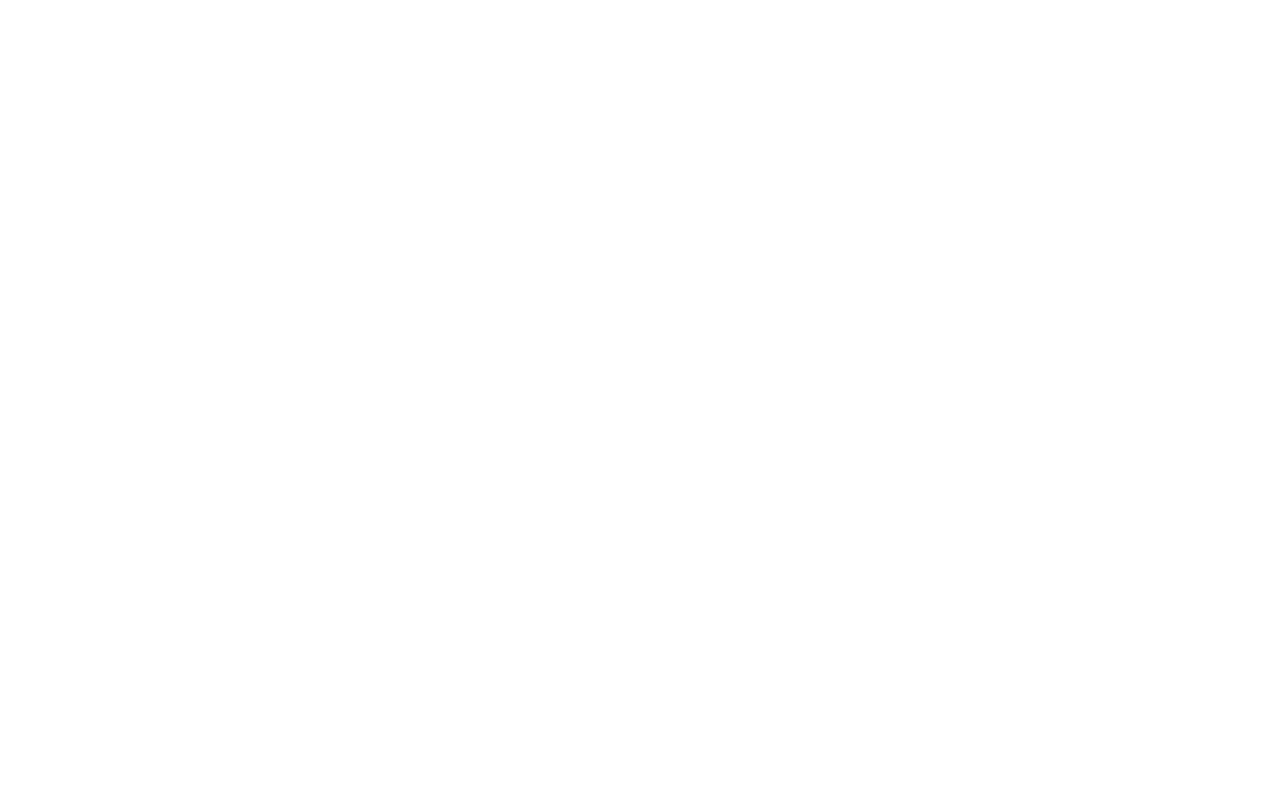
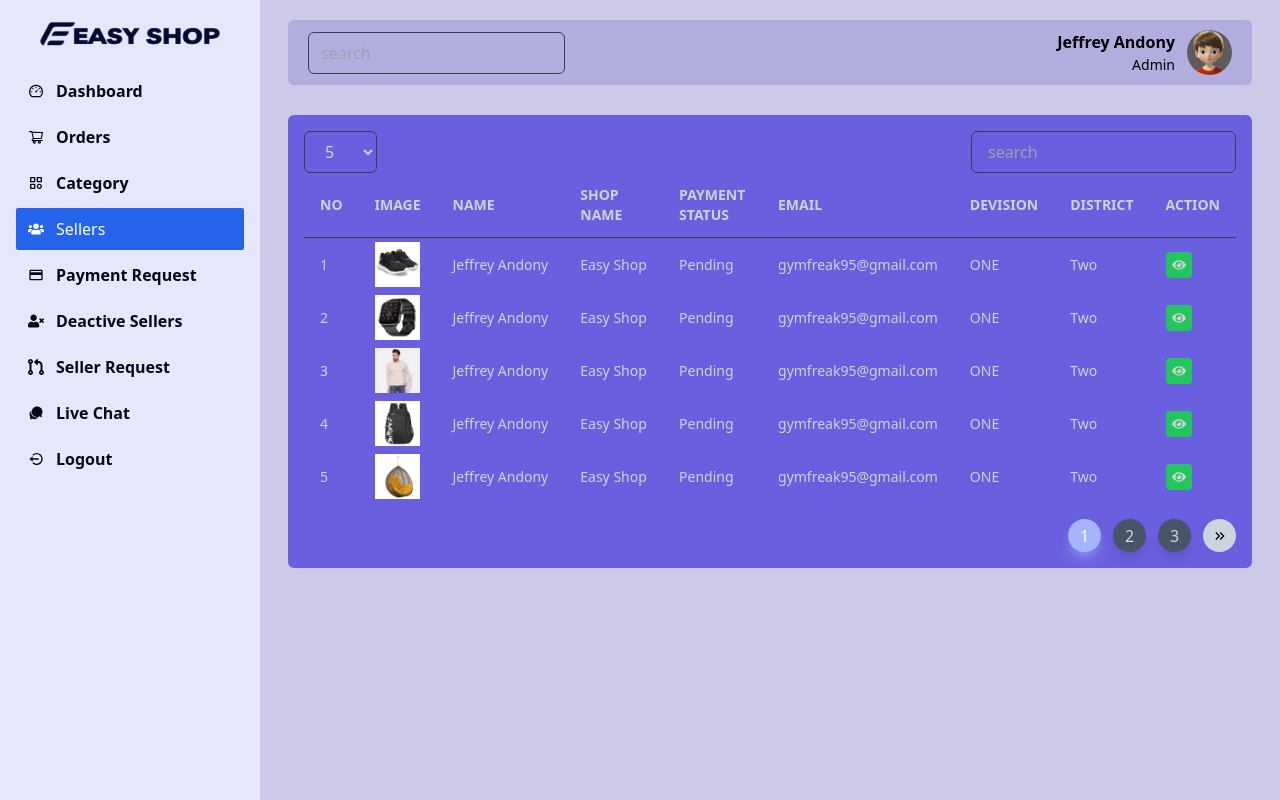
Before and after one commit to jandony/react-dashboard, a React (Create React App) app: page /admin/dashboard/sellers in a window 1280 px wide. Before the commit this address had no page. Built offline with nearby package versions, Linux system fonts and the light colour scheme.

Commit message:
added the selers page

```diff
--- a/src/router/routes/adminRoutes.js
+++ b/src/router/routes/adminRoutes.js
@@ -2,6 +2,7 @@
 const AdminDashboard = lazy(() => import('../../views/admin/AdminDashboard'));
 const Orders = lazy(() => import('../../views/admin/Orders'));
 const Category = lazy(() => import('../../views/admin/Cat'));
+const Sellers = lazy(() => import('../../views/admin/Sellers'));
 
 export const adminRoutes = [
     {
@@ -18,5 +19,10 @@
         path: 'admin/dashboard/category',
         element: <Category />,
         role: 'admin'
+    },
+    {
+        path: 'admin/dashboard/sellers',
+        element: <Sellers />,
+        role: 'admin'
     }
 ]
--- /dev/null
+++ b/src/views/admin/Sellers.jsx
@@ -0,0 +1,78 @@
+import React, { useState } from "react";
+import Pagination from "../Pagination";
+import { Link } from "react-router-dom";
+import { FaEdit, FaTrash } from "react-icons/fa";
+import { FaEye } from "react-icons/fa";
+
+const Sellers = () => {
+    const [currentPage, setCurrentPage] = useState(1);
+    const [searchValue, setSearchValue] = useState("");
+    const [parPage, setParPage] = useState(5);
+    const [show, setShow] = useState(false);
+
+    return (
+        <div className="px-2 lg:px-7 pt-5">
+            <div className="w-full p-4 bg-[#6a5fdf] rounded-md">
+                <div className="flex justify-between items-center">
+                    <select onChange={(e) => setParPage(parseInt(e.target.value))} className="px-4 py-2 focus:border-indigo-500 outline-none bg-[#6a5fdf] border border-slate-700 rounded-md text-[#d0d2d6]">
+                        <option value="5">5</option>
+                        <option value="10">10</option>
+                        <option value="20">20</option>
+                    </select>
+                    <input className="px-4 py-2 focus:border-indigo-500 outline-none bg-[#6a5fdf] border border-slate-700 rounded-md text-[#d0d2d6]" type="text" placeholder="search" />
+                </div>
+
+                {/* Table Transactions */}
+                <div className="relative overflow-x-auto">
+                            <table className="w-full text-sm text-left text-[#d0d2d6]">
+                                <thead className="text-sm text-[#d0d2d6] uppercase border-b border-slate-700">
+                                    <tr>
+                                        <th scope="col" className="py-3 px-4">No</th>
+                                        <th scope="col" className="py-3 px-4">Image</th>
+                                        <th scope="col" className="py-3 px-4">Name</th>
+                                        <th scope="col" className="py-3 px-4">Shop Name</th>
+                                        <th scope="col" className="py-3 px-4">Payment Status</th>
+                                        <th scope="col" className="py-3 px-4">Email</th>
+                                        <th scope="col" className="py-3 px-4">Devision</th>
+                                        <th scope="col" className="py-3 px-4">District</th>
+                                        <th scope="col" className="py-3 px-4">Action</th>
+                                    </tr>
+                                </thead>
+                                <tbody>
+                                    {[1, 2, 3, 4, 5].map((data, i) => {
+                                        return (
+                                            <tr key={i}>
+                                                <td className="py-1 px-4 font-medium whitespace-nowrap">{data}</td>
+                                                <td className="py-1 px-4 font-medium whitespace-nowrap">
+                                                    <img className='w-[45px] h-[45px]' src={`http://localhost:3000/images/category/${data}.jpg`} alt="" />
+                                                </td>
+                                                <td className="py-1 px-4 font-medium whitespace-nowrap">Jeffrey Andony</td>
+                                                <td className="py-1 px-4 font-medium whitespace-nowrap">Easy Shop</td>
+                                                <td className="py-1 px-4 font-medium whitespace-nowrap">Pending</td>
+                                                <td className="py-1 px-4 font-medium whitespace-nowrap">gymfreak95@gmail.com</td>
+                                                <td className="py-1 px-4 font-medium whitespace-nowrap">ONE</td>
+                                                <td className="py-1 px-4 font-medium whitespace-nowrap">Two</td>
+                                                <td className="py-1 px-4 font-medium whitespace-nowrap">
+                                                    <div className="flex justify-start items-center gap-4">
+                                                        <Link className="p-[6px] bg-green-500 rounded hover:shadow-lg hover:shdow-green-500/50">
+                                                            <FaEye />
+                                                        </Link>
+                                                    </div>
+                                                </td>
+                                            </tr>
+                                        );
+                                    })}
+                                </tbody>
+                            </table>
+                        </div>
+
+                        {/* Pagination */}
+                        <div className='w-full flex justify-end mt-4 bottom-4 right-4'>
+                            <Pagination pageNumber={currentPage} setPageNumber={setCurrentPage} totalItem={50} parPage={parPage} showItem={3} />
+                        </div>
+            </div>
+        </div>
+    );
+};
+
+export default Sellers;
```
